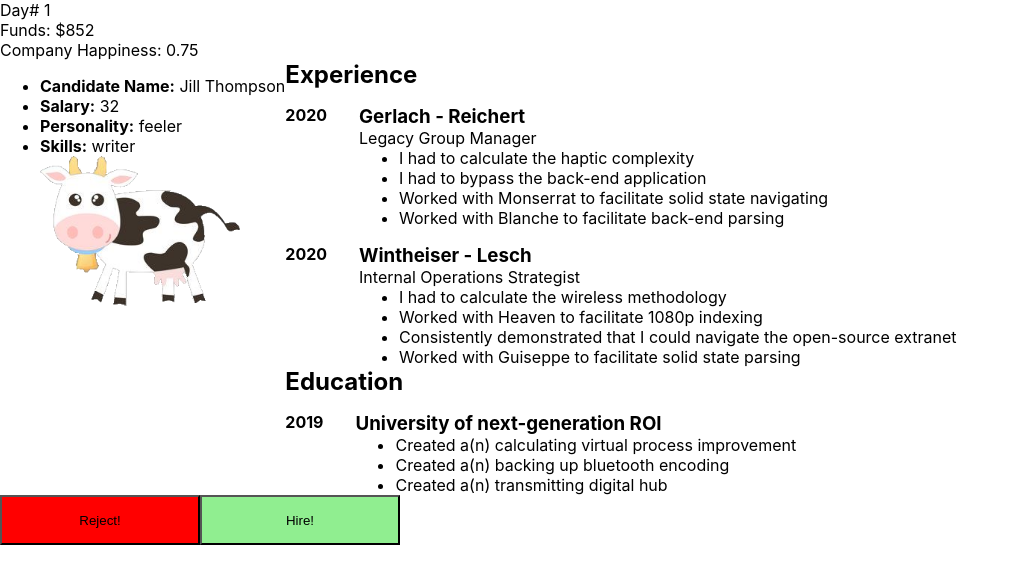
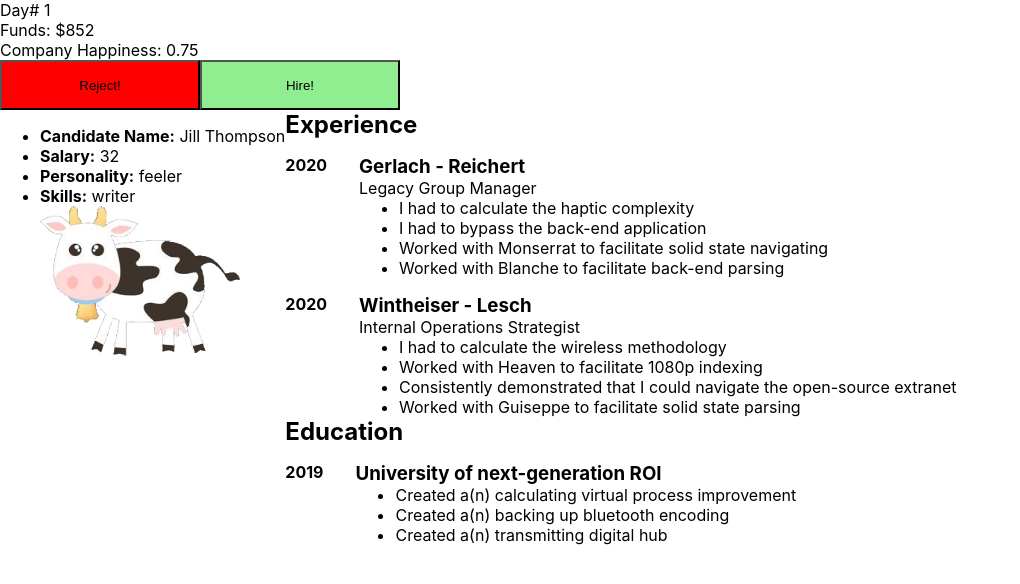
Before and after one commit to steventuckness/ld47-barnyard-animal-hr-sim, a React (Create React App) app: page / in a window 1280 px wide. Shown: the top 584 px of the page, without its empty margins (0-1020 px from the left). Built offline with nearby package versions, Linux system fonts and the light colour scheme.

Commit message:
moved approve deny buttons to top

```diff
--- a/src/components/Game/Game.tsx
+++ b/src/components/Game/Game.tsx
@@ -1,9 +1,10 @@
 import React from 'react';
 
+import { generateEmployee } from '../../employee_generator';
 import { generateCandidate } from '../../generate_candidate';
 import { companyHappiness, dailyProfit } from '../../metrics';
+import { Candidate as CandidateModel } from '../../models/candidate';
 import Employee from '../../models/employee';
-import {Candidate as CandidateModel } from '../../models/candidate';
 import ApproveButton from '../ApproveButton/ApproveButton';
 import Candidate from '../Candidate/Candidate';
 import Day from '../Day/Day';
@@ -11,17 +12,16 @@ import DenyButton from '../DenyButton/DenyButton';
 import HappinessMeter from '../HappinessMeter/HappinessMeter';
 import Resume from '../Resume/Resume';
 import styles from './Game.module.css';
-import { generateEmployee } from '../../employee_generator';
 
 const dayIntervalInSeconds = 3;
 
 type MyState = {
-  money: number,
-  currentDay: number,
-  candidate: CandidateModel, // TODO:
-  employees: Employee[],
-  skippedCandidates: CandidateModel[]
-}
+    money: number;
+    currentDay: number;
+    candidate: CandidateModel; // TODO:
+    employees: Employee[];
+    skippedCandidates: CandidateModel[];
+};
 
 class Game extends React.Component<{}, MyState> {
     constructor(props: {}) {
@@ -35,28 +35,24 @@ class Game extends React.Component<{}, MyState> {
                 {
                     personality: ['extrovert'],
                     salary: 128,
-        skills: [
-          { name: 'programmer', value: 32 }
-        ],
+                    skills: [{ name: 'programmer', value: 32 }],
                     employeeId: 0,
-        resume: { resumeId: 0},
+                    resume: { resumeId: 0 },
                     name: 'bill',
-        species: 'sheep'
+                    species: 'sheep',
                 } as Employee,
                 {
                     personality: ['extrovert'],
                     salary: 100,
-        skills: [
-          { name: 'programmer', value: 48 }
+                    skills: [{ name: 'programmer', value: 48 }],
+                    employeeId: 1,
+                    resume: { resumeId: 1 },
+                    name: 'jill',
+                    species: 'swan',
+                } as Employee,
             ],
-        employeeId: 1,
-        resume: { resumeId: 1},
-        name: 'jill',
-        species: 'swan'
-      } as Employee
-    ],
-    skippedCandidates: []
-    }
+            skippedCandidates: [],
+        };
     }
 
     render() {
@@ -64,13 +60,21 @@ class Game extends React.Component<{}, MyState> {
             <div className={styles.Game} data-testid="Game">
                 <Day currentDay={this.state.currentDay}></Day>
                 Funds: ${this.state.money}
-        <HappinessMeter happiness={companyHappiness(this.state.employees)}></HappinessMeter>
+                <HappinessMeter
+                    happiness={companyHappiness(this.state.employees)}
+                ></HappinessMeter>
+                <DenyButton
+                    onClickFunc={() =>
+                        this.rejectCandidate(this.state.candidate)
+                    }
+                ></DenyButton>
+                <ApproveButton
+                    onClickFunc={() => this.hireCandidate(this.state.candidate)}
+                ></ApproveButton>
                 <div className={styles.CandidateAndResume}>
                     <Candidate candidate={this.state.candidate}></Candidate>
                     <Resume resume={this.state.candidate.resume}></Resume>
                 </div>
-        <DenyButton onClickFunc={() => this.rejectCandidate(this.state.candidate)}></DenyButton>
-        <ApproveButton onClickFunc={() => this.hireCandidate(this.state.candidate)}></ApproveButton>
             </div>
         );
     }
@@ -78,15 +82,15 @@ class Game extends React.Component<{}, MyState> {
     hireCandidate(candidate: CandidateModel): void {
         this.setState({
             employees: this.state.employees.concat(generateEmployee(candidate)),
-      candidate: generateCandidate()
+            candidate: generateCandidate(),
         });
     }
 
     rejectCandidate(candidate: CandidateModel): void {
         this.setState({
             skippedCandidates: this.state.skippedCandidates.concat(candidate),
-      candidate: generateCandidate()
-    })
+            candidate: generateCandidate(),
+        });
     }
 
     componentDidMount(): void {
@@ -96,12 +100,11 @@ class Game extends React.Component<{}, MyState> {
     }
 
     goToNextDay(): void {
-    this.setState(
-      {
+        this.setState({
             currentDay: this.state.currentDay + 1,
-        money: this.state.money + dailyProfit(this.state.employees)
+            money: this.state.money + dailyProfit(this.state.employees),
         });
     }
-};
+}
 
 export default Game;
```
Lines whose indentation alone changed are shown as unchanged.
